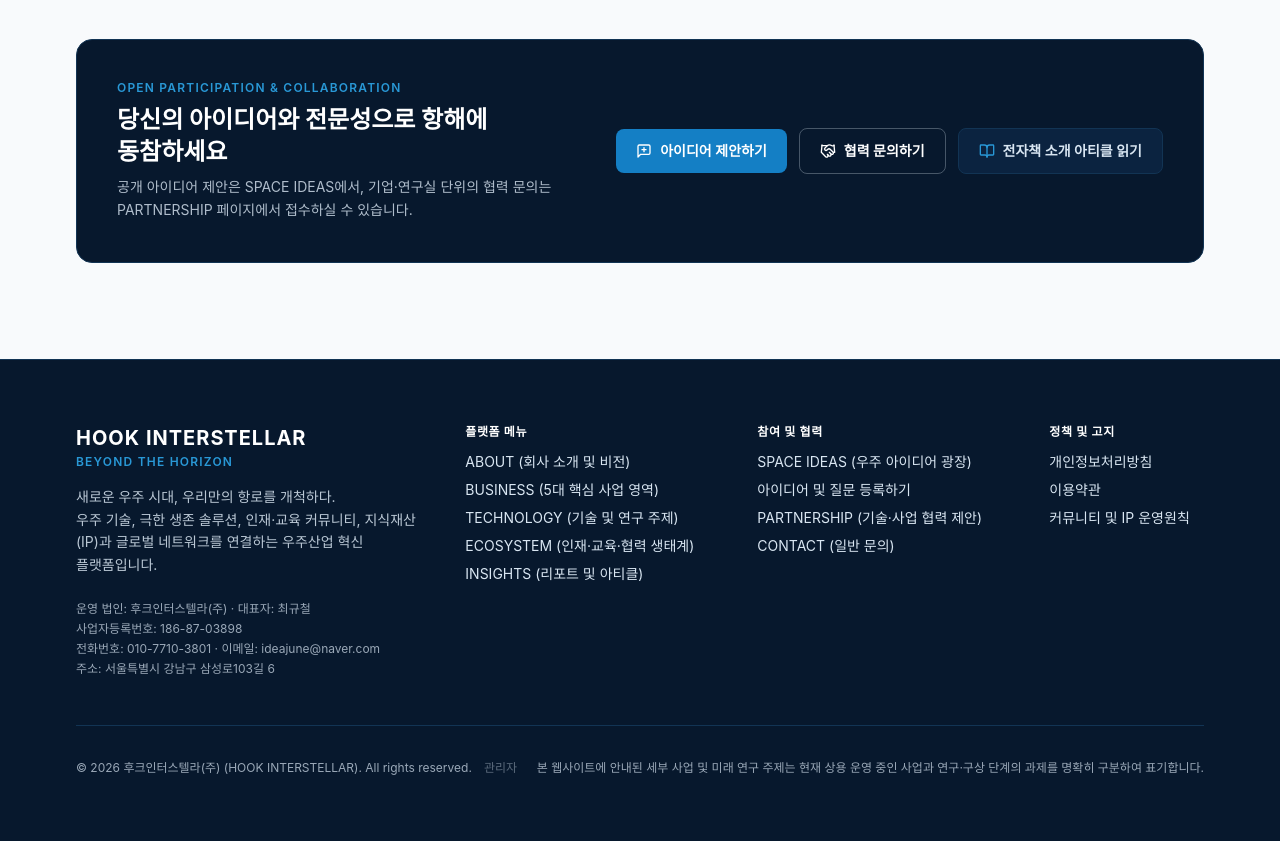
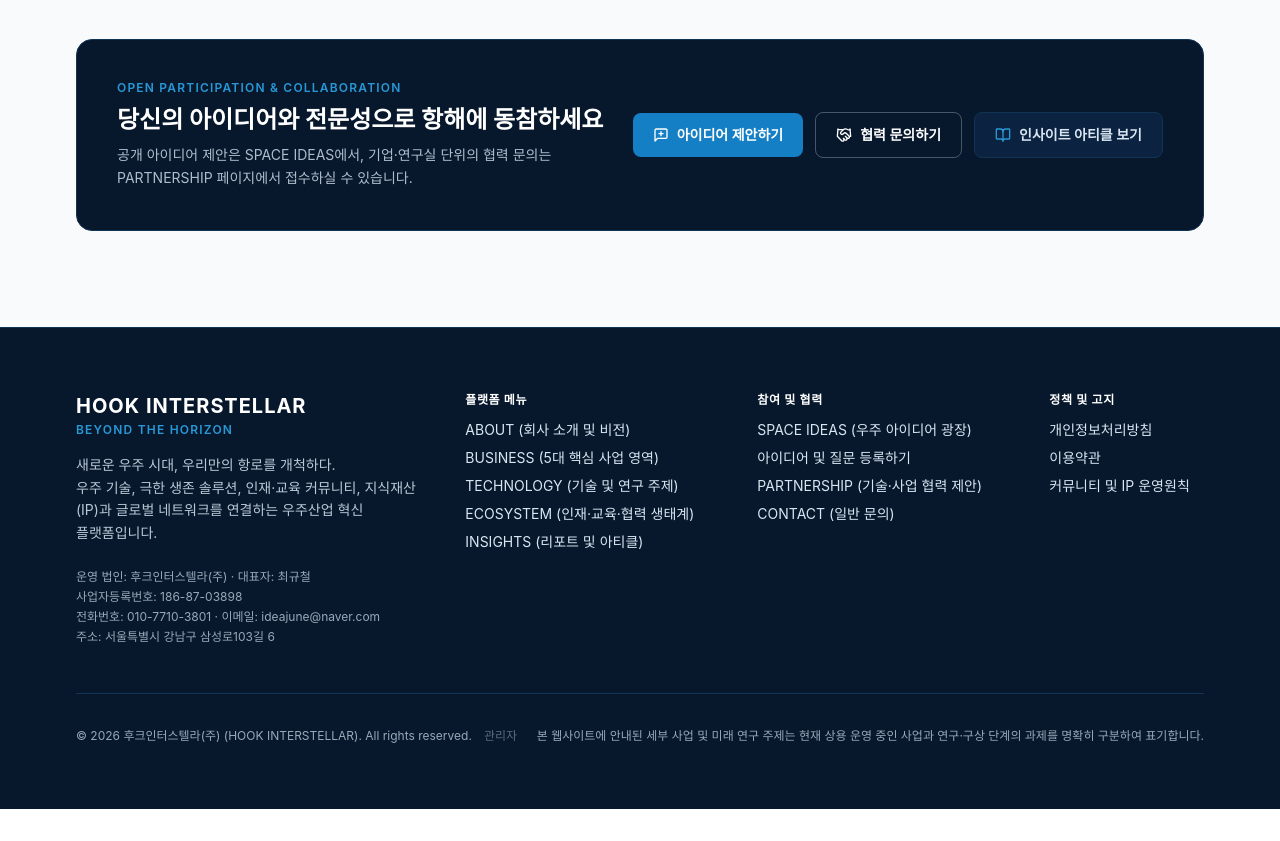
Before and after one commit to ideajune/hook-interstella, a Next.js app: page /projects/space-stowaway in a window 1280 px wide. Shown: the part 5320-6161 px from the top of the page. After the commit the page ends 6129 px from the top, so only its background shows below. Built offline with nearby package versions, Linux system fonts and the light colour scheme; no server answers; a web font is replaced by a local one.

Commit message:
chore: update Space Stowaway article button text

```diff
--- a/src/app/page.tsx
+++ b/src/app/page.tsx
@@ -279,7 +279,7 @@ export default function HomePage() {
                   href="/insights/space-stowaway-project-why-we-chose-voyage"
                   className="px-5 py-3.5 rounded-lg border border-[#D9E6F2]/30 hover:bg-white/10 text-[#D9E6F2] hover:text-white font-semibold text-sm transition-colors inline-flex items-center gap-2 min-h-[48px]"
                 >
-                  <span>전자책 소개 아티클 보기</span>
+                  <span>인사이트 아티클 보기</span>
                 </Link>
               </div>
             </div>
--- a/src/app/projects/space-stowaway/page.tsx
+++ b/src/app/projects/space-stowaway/page.tsx
@@ -758,7 +758,7 @@ export default function SpaceStowawayProjectPage() {
                 className="px-5 py-3 rounded-lg border border-[#123454] bg-[#0B2340] hover:border-[#2998D6] text-[#D9E6F2] hover:text-white text-sm font-semibold transition-colors min-h-[44px] inline-flex items-center gap-2"
               >
                 <BookOpen className="w-4 h-4 text-[#2998D6]" aria-hidden="true" />
-                <span>전자책 소개 아티클 읽기</span>
+                <span>인사이트 아티클 보기</span>
               </Link>
             </div>
           </div>
```
